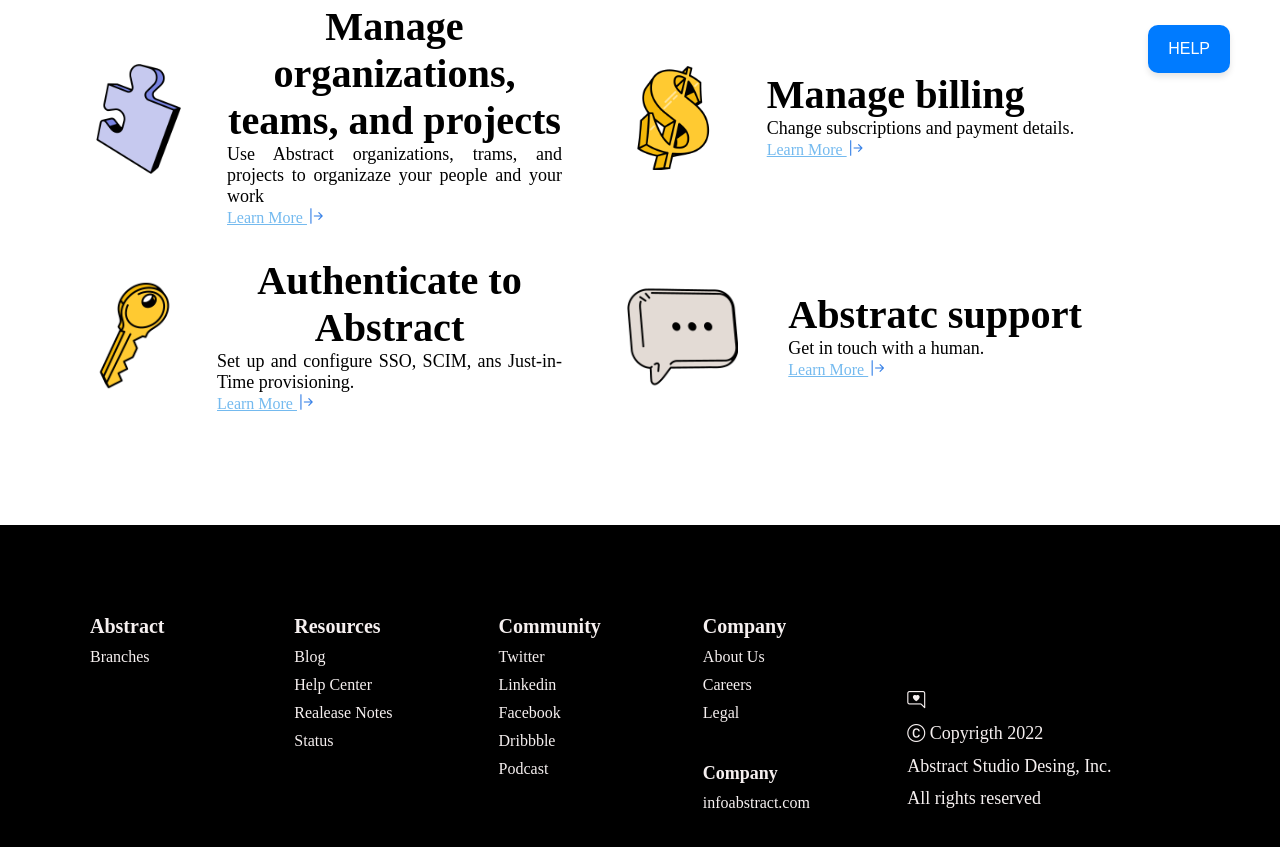
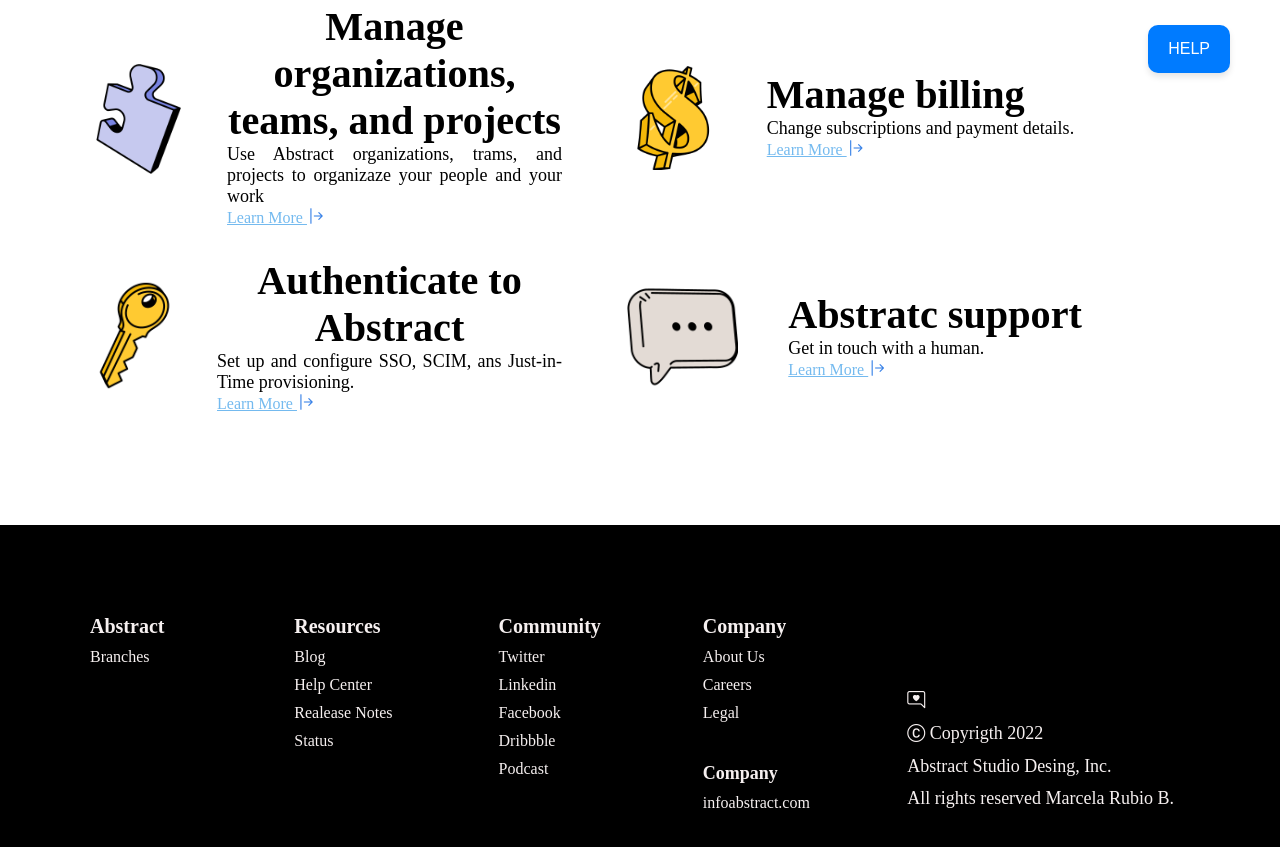
Before and after one commit to mrubiob/AHORASI, a plain HTML site: page index.html in a window 1280 px wide. Shown: the part 707-1554 px from the top of the page. Drawn offline with nearby package versions, Linux system fonts and the light colour scheme.

Commit message:
mi firma

```diff
--- a/index.html
+++ b/index.html
@@ -132,7 +132,7 @@
         <p><i class="bi bi-chat-right-heart"></i></p>
         <p><i class="bi bi-c-circle"></i> Copyrigth 2022</p>
         <p>Abstract Studio Desing, Inc.</p>
-        <p>All rights reserved</p>
+        <p>All rights reserved Marcela Rubio B.</p>
     </div>
     </div>
 
```
